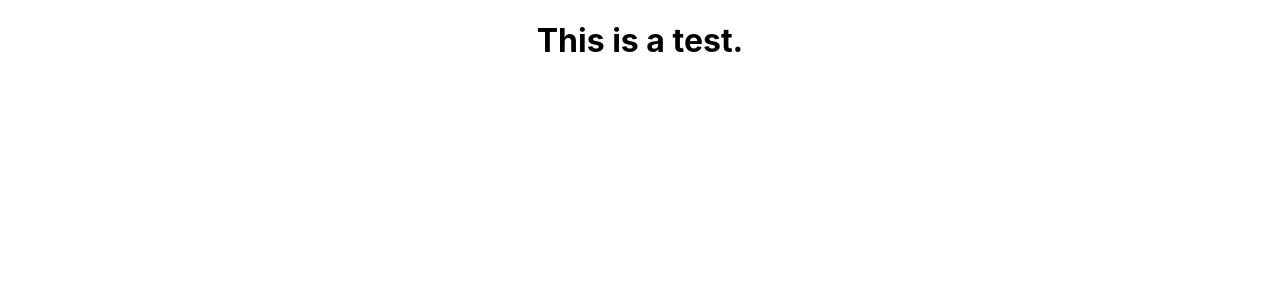
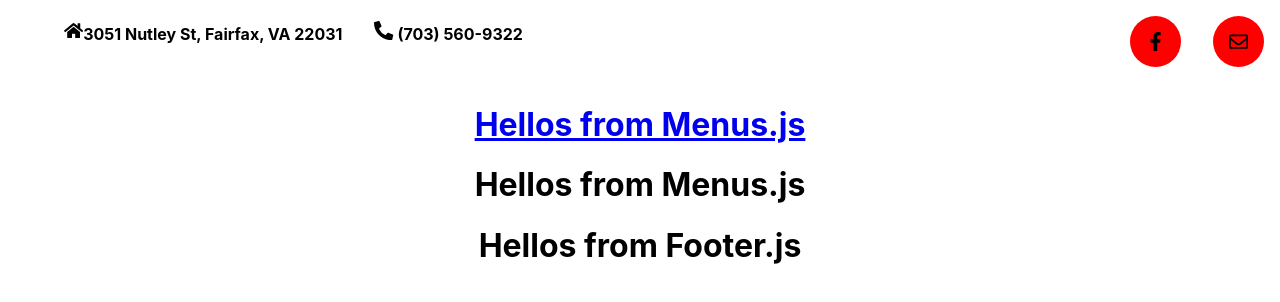
Before and after one commit to seanaleid-portfolio-projects/panam-web-app, a React (Create React App) app: page /menus in a window 1280 px wide. Shown: the top 302 px of the page. Built offline with nearby package versions, Linux system fonts and the light colour scheme.

Commit message:
Add icons and basic nav strcture
  * Adds icons directory and svg files
  * Adds a basic nav structure

```diff
--- a/src/App.js
+++ b/src/App.js
@@ -1,11 +1,20 @@
 import React from 'react';
+import './App.css';
 
-import './App.css';
+import Nav from "./components/Nav.js";
+import Menus from "./components/Menus.js";
+import Footer from "./components/Footer.js";
+
+import { Route } from "react-router-dom";
 
 function App() {
   return (
     <div className="App">
-      <h1>This is a test.</h1>
+      <Nav />
+      <Route exact path="/menus">
+        <Menus />
+      </Route>
+      <Footer />
     </div>
   );
 }
--- /dev/null
+++ b/src/components/Footer.js
@@ -0,0 +1,11 @@
+import React from "react";
+
+const Footer = () => {
+    return (
+        <div>
+            <h1>Hellos from Footer.js</h1>
+        </div>
+    )
+}
+
+export default Footer;
--- /dev/null
+++ b/src/components/Menus.js
@@ -0,0 +1,11 @@
+import React from "react";
+
+const Menus = () => {
+    return (
+        <div>
+            <h1>Hellos from Menus.js</h1>
+        </div>
+    )
+}
+
+export default Menus;
--- /dev/null
+++ b/src/components/Nav.js
@@ -0,0 +1,66 @@
+import React from "react";
+
+import { Link } from "react-router-dom";
+import styled from "styled-components";
+
+import Menus from "./Menus.js";
+import Phone from "../icons/Phone.js";
+import Home from "../icons/Home.js";
+import Envelope from "../icons/Facebook.js";
+import Facebook from "../icons/Envelope.js";
+
+const Bar = styled.div`
+    display: flex;
+    justify-content: space-between;
+    align-items; center;
+`;
+
+const Left = styled.div`
+    display: inherit;
+    align-items; inherit;
+    margin-left: 2rem;
+`;
+
+const Right = styled.div`
+    display: inherit;
+`;
+
+const Text = styled.h4`
+    margin-left: inherit;
+    justify-content: inherit;
+`;
+
+const Circle = styled.div`
+    display: flex;
+    align-items: center;
+    margin: 1rem;
+    padding: 1rem;
+    border-radius: 2rem;
+    background-color: red;
+`;
+
+const Nav = () => {
+    return (
+        <div>
+            <Bar>
+                <Left>
+                    <Text><Home />3051 Nutley St, Fairfax, VA 22031</Text>
+                    <Text><Phone /> (703) 560-9322</Text>
+                </Left>
+                <Right>
+                    <Circle>
+                        <Envelope />
+                    </Circle>
+                    <Circle>
+                        <Facebook />
+                    </Circle>
+                </Right>
+            </Bar>
+            <Link to="/menus">
+                <Menus />
+            </Link>
+        </div>
+    )
+}
+
+export default Nav;
--- /dev/null
+++ b/src/icons/Envelope.js
@@ -0,0 +1,11 @@
+import React from "react";
+
+const Envelope = () => {
+    return (
+        <svg xmlns="http://www.w3.org/2000/svg" aria-hidden="true" focusable="false" data-prefix="far" data-icon="envelope" class="svg-inline--fa fa-envelope fa-w-16" role="img" viewBox="0 0 512 512" width="1.2rem" height="1.2rem">
+            <path fill="currentColor" d="M464 64H48C21.49 64 0 85.49 0 112v288c0 26.51 21.49 48 48 48h416c26.51 0 48-21.49 48-48V112c0-26.51-21.49-48-48-48zm0 48v40.805c-22.422 18.259-58.168 46.651-134.587 106.49-16.841 13.247-50.201 45.072-73.413 44.701-23.208.375-56.579-31.459-73.413-44.701C106.18 199.465 70.425 171.067 48 152.805V112h416zM48 400V214.398c22.914 18.251 55.409 43.862 104.938 82.646 21.857 17.205 60.134 55.186 103.062 54.955 42.717.231 80.509-37.199 103.053-54.947 49.528-38.783 82.032-64.401 104.947-82.653V400H48z"/>
+        </svg>
+    )
+}
+
+export default Envelope;
--- /dev/null
+++ b/src/icons/Facebook.js
@@ -0,0 +1,11 @@
+import React from "react";
+
+const Facebook = () => {
+    return (
+        <svg xmlns="http://www.w3.org/2000/svg" aria-hidden="true" focusable="false" data-prefix="fab" data-icon="facebook-f" class="svg-inline--fa fa-facebook-f fa-w-10" role="img" viewBox="0 0 320 512" width="1.2rem" height="1.2rem">
+            <path fill="currentColor" d="M279.14 288l14.22-92.66h-88.91v-60.13c0-25.35 12.42-50.06 52.24-50.06h40.42V6.26S260.43 0 225.36 0c-73.22 0-121.08 44.38-121.08 124.72v70.62H22.89V288h81.39v224h100.17V288z"/>
+        </svg>
+    )
+}
+
+export default Facebook;
--- /dev/null
+++ b/src/icons/Home.js
@@ -0,0 +1,11 @@
+import React from "react";
+
+const Home = () => {
+    return (
+        <svg xmlns="http://www.w3.org/2000/svg" aria-hidden="true" focusable="false" data-prefix="fas" data-icon="home" class="svg-inline--fa fa-home fa-w-18" role="img" viewBox="0 0 576 512" width="1.2rem" height="1.2rem">
+            <path fill="currentColor" d="M280.37 148.26L96 300.11V464a16 16 0 0 0 16 16l112.06-.29a16 16 0 0 0 15.92-16V368a16 16 0 0 1 16-16h64a16 16 0 0 1 16 16v95.64a16 16 0 0 0 16 16.05L464 480a16 16 0 0 0 16-16V300L295.67 148.26a12.19 12.19 0 0 0-15.3 0zM571.6 251.47L488 182.56V44.05a12 12 0 0 0-12-12h-56a12 12 0 0 0-12 12v72.61L318.47 43a48 48 0 0 0-61 0L4.34 251.47a12 12 0 0 0-1.6 16.9l25.5 31A12 12 0 0 0 45.15 301l235.22-193.74a12.19 12.19 0 0 1 15.3 0L530.9 301a12 12 0 0 0 16.9-1.6l25.5-31a12 12 0 0 0-1.7-16.93z"/>
+        </svg>
+    )
+}
+
+export default Home;
--- /dev/null
+++ b/src/icons/Phone.js
@@ -0,0 +1,11 @@
+import React from "react";
+
+const Phone = () => {
+   return (
+        <svg xmlns="http://www.w3.org/2000/svg" aria-hidden="true" focusable="false" data-prefix="fas" data-icon="phone-alt" class="svg-inline--fa fa-phone-alt fa-w-16" role="img" viewBox="0 0 512 512" width="1.2rem" height="1.2rem" >
+            <path fill="currentColor" d="M497.39 361.8l-112-48a24 24 0 0 0-28 6.9l-49.6 60.6A370.66 370.66 0 0 1 130.6 204.11l60.6-49.6a23.94 23.94 0 0 0 6.9-28l-48-112A24.16 24.16 0 0 0 122.6.61l-104 24A24 24 0 0 0 0 48c0 256.5 207.9 464 464 464a24 24 0 0 0 23.4-18.6l24-104a24.29 24.29 0 0 0-14.01-27.6z"/>
+        </svg>
+   )
+}
+
+export default Phone;
```
Also changed, not shown: 1 other file (tests, documents, lock files or other folders).
